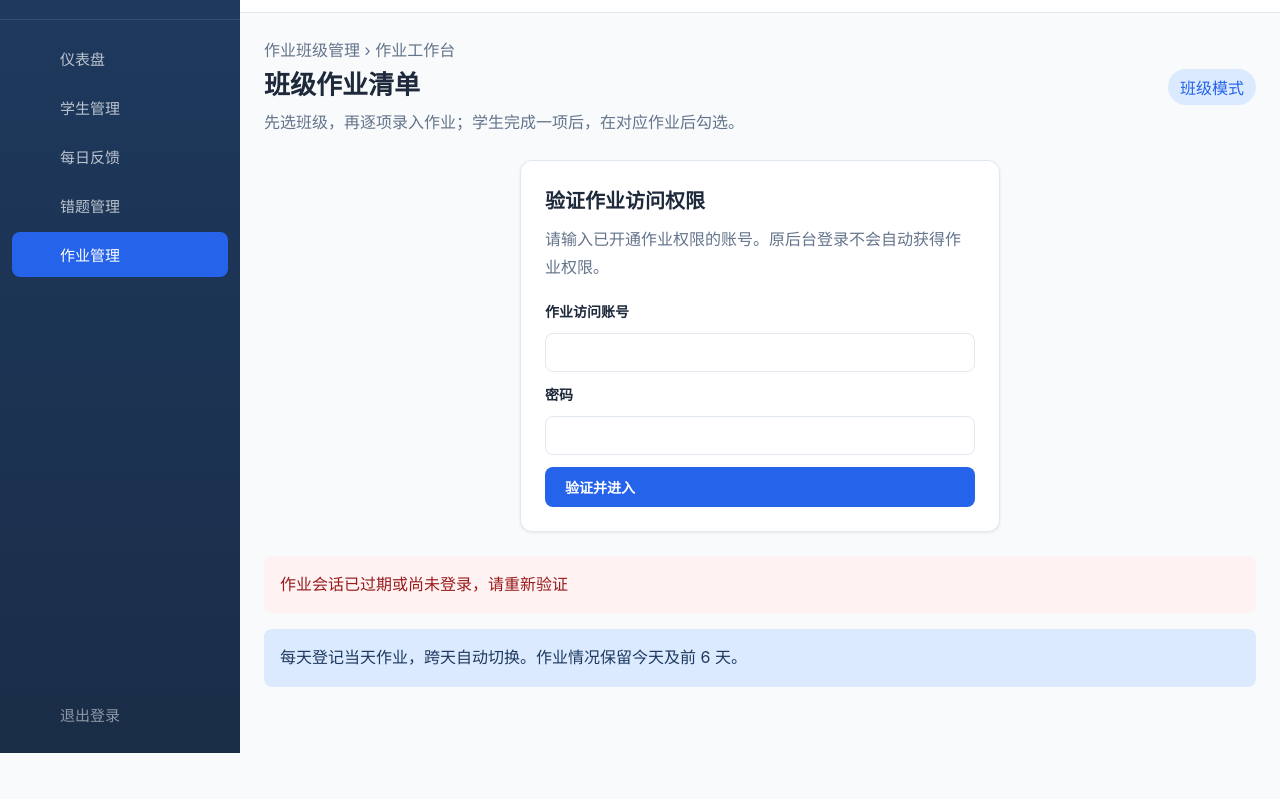
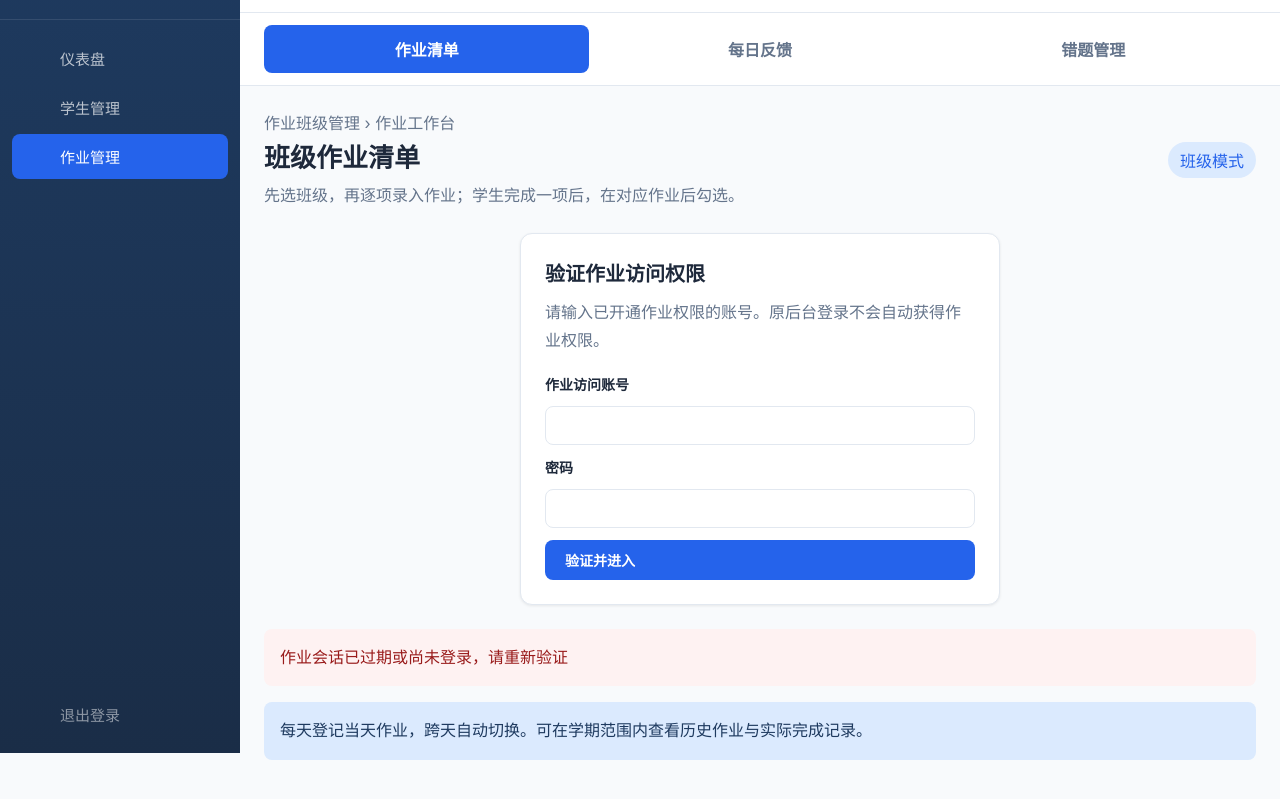
Before and after one commit to prolin0306-spec/tuoban-website, a plain HTML site: page admin/homework.html in a window 1280 px wide. Shown: the part 47-846 px from the top of the page. Before the commit the page ends 800 px from the top, so only its background shows below. Drawn offline with Linux system fonts and the light colour scheme.

Commit message:
feat: group feedback and mistakes under homework management

```diff
--- a/admin/css/common.css
+++ b/admin/css/common.css
@@ -490,3 +490,29 @@ a { text-decoration: none; color: inherit; }
     padding: 16px;
   }
 }
+
+/* 作业管理：清单、每日反馈、错题共用一个主导航入口。 */
+.adm-workspace-nav {
+  display: grid;
+  grid-template-columns: repeat(3, minmax(0, 1fr));
+  gap: 8px;
+  padding: 12px 24px;
+  background: #fff;
+  border-bottom: 1px solid var(--border);
+}
+.adm-workspace-nav a {
+  min-width: 0;
+  padding: 12px 8px;
+  border-radius: var(--radius-sm);
+  text-align: center;
+  text-decoration: none;
+  color: var(--text-light);
+  font-weight: 600;
+}
+.adm-workspace-nav a:hover { background: var(--primary-light); color: var(--primary); }
+.adm-workspace-nav a[aria-current="page"] { background: var(--primary); color: #fff; }
+.adm-workspace-nav a:focus-visible { outline: 3px solid var(--primary); outline-offset: 2px; }
+@media (max-width: 768px) {
+  .adm-workspace-nav { gap: 4px; padding: 10px 12px; }
+  .adm-workspace-nav a { font-size: 14px; padding: 12px 4px; }
+}
--- a/admin/dashboard.html
+++ b/admin/dashboard.html
@@ -4,7 +4,7 @@
   <meta charset="UTF-8">
   <meta name="viewport" content="width=device-width, initial-scale=1.0">
   <title>仪表盘 — 老师后台</title>
-  <link rel="stylesheet" href="css/common.css">
+  <link rel="stylesheet" href="css/common.css?v=workspace-navigation-1">
   <link rel="stylesheet" href="https://cdnjs.cloudflare.com/ajax/libs/font-awesome/6.5.1/css/all.min.css">
 </head>
 <body class="adm-layout">
@@ -36,8 +36,8 @@
           <a href="students.html" class="adm-action-btn">
             <i class="fas fa-users"></i> 学生管理
           </a>
-          <a href="report-editor.html" class="adm-action-btn">
-            <i class="fas fa-edit"></i> 每日反馈
+          <a href="homework.html" class="adm-action-btn">
+            <i class="fas fa-book"></i> 作业管理
           </a>
         </div>
       </div>
@@ -48,7 +48,7 @@
   <script src="js/cloudbase.js"></script>
   <script src="js/auth.js"></script>
   <script src="js/api.js"></script>
-  <script src="js/common.js"></script>
+  <script src="js/common.js?v=workspace-navigation-1"></script>
   <script>
     (() => {
       'use strict';
--- a/admin/homework.html
+++ b/admin/homework.html
@@ -4,8 +4,8 @@
   <meta charset="UTF-8">
   <meta name="viewport" content="width=device-width, initial-scale=1.0">
   <meta name="referrer" content="no-referrer">
-  <title>作业工作台 — 老师后台</title>
-  <link rel="stylesheet" href="css/common.css">
+  <title>作业管理 · 作业清单 — 老师后台</title>
+  <link rel="stylesheet" href="css/common.css?v=workspace-navigation-1">
   <link rel="stylesheet" href="css/homework.css">
 </head>
 <body class="adm-layout">
@@ -33,7 +33,7 @@
       </section>
       <div id="homeworkStatus" role="status" aria-live="polite"></div>
       <button id="retryButton" class="adm-btn adm-btn-secondary" hidden>重新加载</button>
-      <p class="hw-notice">每天登记当天作业，跨天自动切换。作业情况保留今天及前 6 天。</p>
+      <p class="hw-notice">每天登记当天作业，跨天自动切换。可在学期范围内查看历史作业与实际完成记录。</p>
       <section id="workspacePanel" hidden>
         <div class="adm-card hw-controls">
           <label for="classSelect">班级<select id="classSelect" class="adm-form-select"></select></label>
@@ -75,7 +75,7 @@
   <script src="../js/cloudbase-v3.10.0.full.min.js"></script>
   <script src="js/homework-config.js"></script>
   <script src="js/homework-api.js?v=history-retention-1"></script>
-  <script src="js/common.js"></script>
+  <script src="js/common.js?v=workspace-navigation-1"></script>
   <script src="js/homework.js?v=history-retention-1"></script>
 </body>
 </html>
--- a/admin/js/common.js
+++ b/admin/js/common.js
@@ -27,14 +27,20 @@
 
   // 渲染侧边栏
   window.initSidebar = (current) => {
+    const homeworkPages = [
+      { href: 'homework.html', label: '作业清单' },
+      { href: 'report-editor.html', label: '每日反馈' },
+      { href: 'mistakes.html', label: '错题管理' }
+    ];
+    const sectionPage = current;
+    const inHomework = homeworkPages.some(page => page.href === sectionPage);
+    if (inHomework) current = 'homework.html';
     if (['homework-students.html', 'homework-classes.html'].includes(current)) current = 'students.html';
     const nav = document.getElementById('sidebarNav');
     if (!nav) return;
     const items = [
       { href: 'dashboard.html', icon: 'fa-th-large', label: '仪表盘' },
       { href: 'students.html', icon: 'fa-users', label: '学生管理' },
-      { href: 'report-editor.html', icon: 'fa-edit', label: '每日反馈' },
-      { href: 'mistakes.html', icon: 'fa-exclamation-triangle', label: '错题管理' },
       { href: 'homework.html', icon: 'fa-book', label: '作业管理' }
     ];
     const classId = new URLSearchParams(window.location.search).get('classId');
@@ -48,6 +54,24 @@
     `<a href="#" class="adm-nav-item adm-nav-logout" id="btnLogout">
       <i class="fas fa-sign-out-alt"></i><span>退出登录</span>
     </a>`;
+
+    const previous = document.getElementById('homeworkSectionNav');
+    if (previous) previous.remove();
+    const topbar = document.querySelector('.adm-main .adm-topbar');
+    if (inHomework && topbar) {
+      const sectionNav = document.createElement('nav');
+      sectionNav.id = 'homeworkSectionNav';
+      sectionNav.className = 'adm-workspace-nav';
+      sectionNav.setAttribute('aria-label', '作业管理功能');
+      homeworkPages.forEach(page => {
+        const anchor = document.createElement('a');
+        anchor.href = page.href + (classId ? '?classId=' + encodeURIComponent(classId) : '');
+        anchor.textContent = page.label;
+        if (sectionPage === page.href) anchor.setAttribute('aria-current', 'page');
+        sectionNav.appendChild(anchor);
+      });
+      topbar.insertAdjacentElement('afterend', sectionNav);
+    }
 
     document.getElementById('btnLogout').addEventListener('click', (e) => {
       e.preventDefault();
```
Also changed, not shown: admin/homework-classes.html (+2 -2 lines), admin/homework-students.html (+2 -2 lines), admin/login.html (+2 -2 lines), admin/mistakes.html (+4 -4 lines), admin/report-editor.html (+4 -4 lines), admin/students.html (+2 -2 lines), tests/classes-browser.mjs (+1 -1 lines), tests/homework-browser.mjs (+7 -1 lines), tests/homework-navigation-browser.mjs (added, +138 -0 lines).
